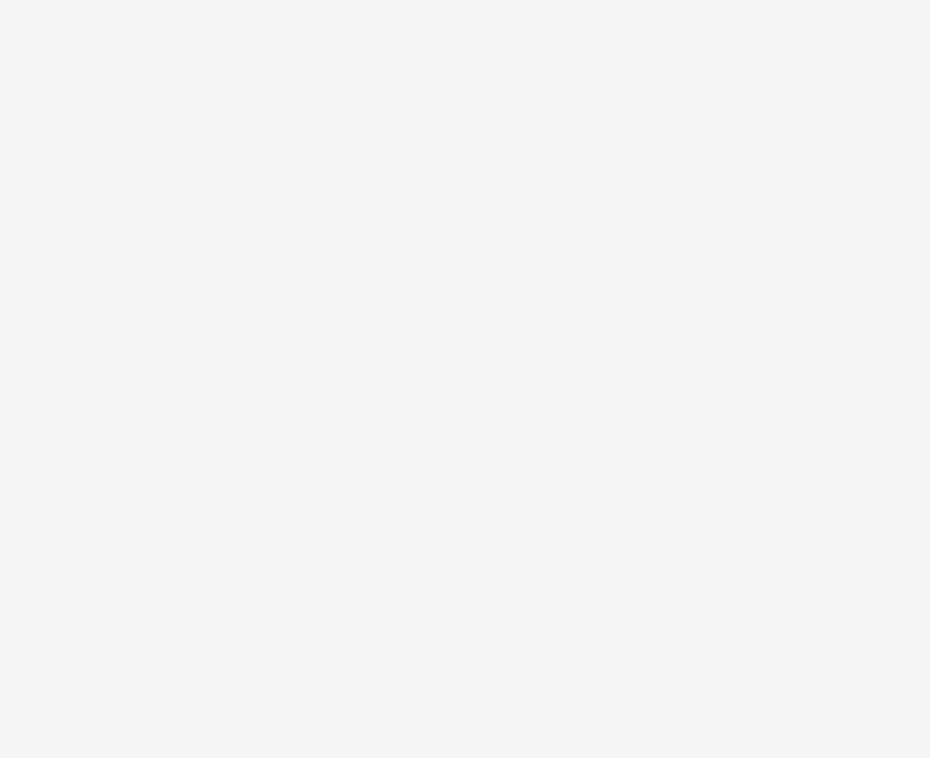
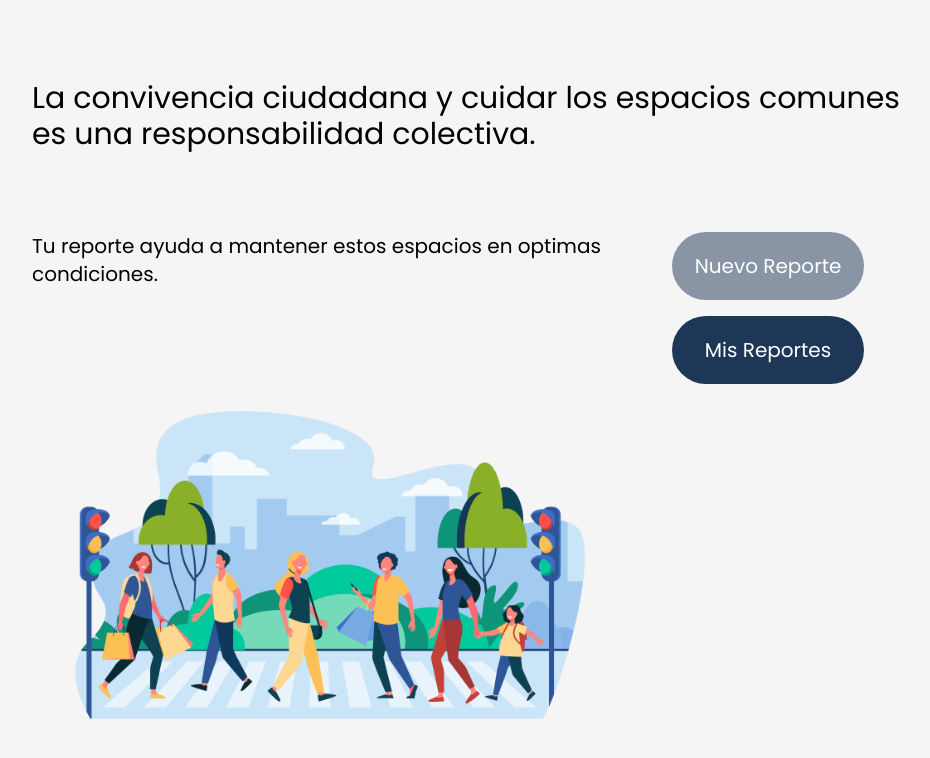
Before and after one commit to No-Country/s10-20-t-csharp-react, a React (Vite) app in the folder ClientApp/: page /myreports in a window 1280 px wide. Before the commit this address had no page. Shown: the top 758 px of the page, without its empty margins (160-1090 px from the left). Built offline with nearby package versions, Linux system fonts and the light colour scheme.

Commit message:
My Reports & New reports

```diff
--- a/ClientApp/src/App/index.jsx
+++ b/ClientApp/src/App/index.jsx
@@ -5,6 +5,8 @@ import { PublicRoutes, PrivateRoutes, AuthRouter, AppRouter } from "../router";
 import Register from "../pages/Register";
 import SignIn from "../pages/SignIn";
 import Report from "../pages/Report/report";
+import MyReports from "../pages/Report/MyReports";
+import NewReports from "../pages/Report/NewReports";
 
 export function App() {
 
@@ -15,6 +17,8 @@ export function App() {
               <Route path="/register" element={<Register />} />
               <Route path="/login" element={<SignIn />} />
               <Route path="/report" element={<Report />} />
+              <Route path="/myreports" element={<MyReports />} />
+              <Route path="/newreports" element={<NewReports />} />
         </Routes>
     </BrowserRouter>
   );
--- /dev/null
+++ b/ClientApp/src/pages/Report/MyReports.jsx
@@ -0,0 +1,31 @@
+import React from 'react'
+import myReportsImg from '../assets/img_myreports.png'
+
+const MyReports = () => {
+    return (
+    <>
+        <div className="flex w-full items-start justify-center mt-20">
+            <div className="w-[70%] flex flex-col gap-4 items-center">
+                <h1 className="text-3xl">La convivencia ciudadana y cuidar los espacios comunes es una responsabilidad colectiva.</h1>
+            </div>
+        </div>
+        <div className="flex w-full items-start justify-center mt-20">
+            <div className="w-[45%]">
+                <p className="text-xl">Tu reporte ayuda a mantener estos espacios en optimas condiciones.</p>
+            </div>
+            <div className="w-[25%] flex flex-col gap-4 items-center">
+                <button className=" bg-[#1E375680] w-[60%] p-5 rounded-full text-white text-xl">Nuevo Reporte</button>
+                <button className="bg-[#1E3756] w-[60%] p-5 rounded-full text-white text-xl">Mis Reportes</button>
+            </div>
+        </div>
+        <div className="flex w-[70%] items-start justify-center mt-1">
+            <div className="w-[70%] flex flex-col gap-4 h-full">
+                <img className="ms-20" src={myReportsImg} alt="Imagen" />
+            </div>
+        </div>
+    </>
+
+    )
+}
+
+export default MyReports
--- /dev/null
+++ b/ClientApp/src/pages/Report/NewReports.jsx
@@ -0,0 +1,31 @@
+import React from 'react'
+import myReportsImg from '../assets/img_myreports.png'
+
+const NewReports = () => {
+    return (
+    <>
+        <div className="flex w-full items-start justify-center mt-20">
+            <div className="w-[70%] flex flex-col gap-4 items-center">
+                <h1 className="text-3xl">La convivencia ciudadana y cuidar los espacios comunes es una responsabilidad colectiva.</h1>
+            </div>
+        </div>
+        <div className="flex w-full items-start justify-center mt-20">
+            <div className="w-[45%]">
+                <p className="text-xl">Tu reporte ayuda a mantener estos espacios en optimas condiciones.</p>
+            </div>
+            <div className="w-[25%] flex flex-col gap-4 items-center">
+                <button className=" bg-[#1E3756] w-[60%] p-5 rounded-full text-white text-xl">Nuevo Reporte</button>
+                <button className="bg-[#1E375680] w-[60%] p-5 rounded-full text-white text-xl">Mis Reportes</button>
+            </div>
+        </div>
+        <div className="flex w-[70%] items-start justify-center mt-1">
+            <div className="w-[70%] flex flex-col gap-4 h-full">
+                <img className="ms-20" src={myReportsImg} alt="Imagen" />
+            </div>
+        </div>
+    </>
+
+    )
+}
+
+export default NewReports
```
Also changed, not shown: ClientApp/src/pages/assets/img_myreports.png (added), 1 other file (tests, documents, lock files or other folders).
